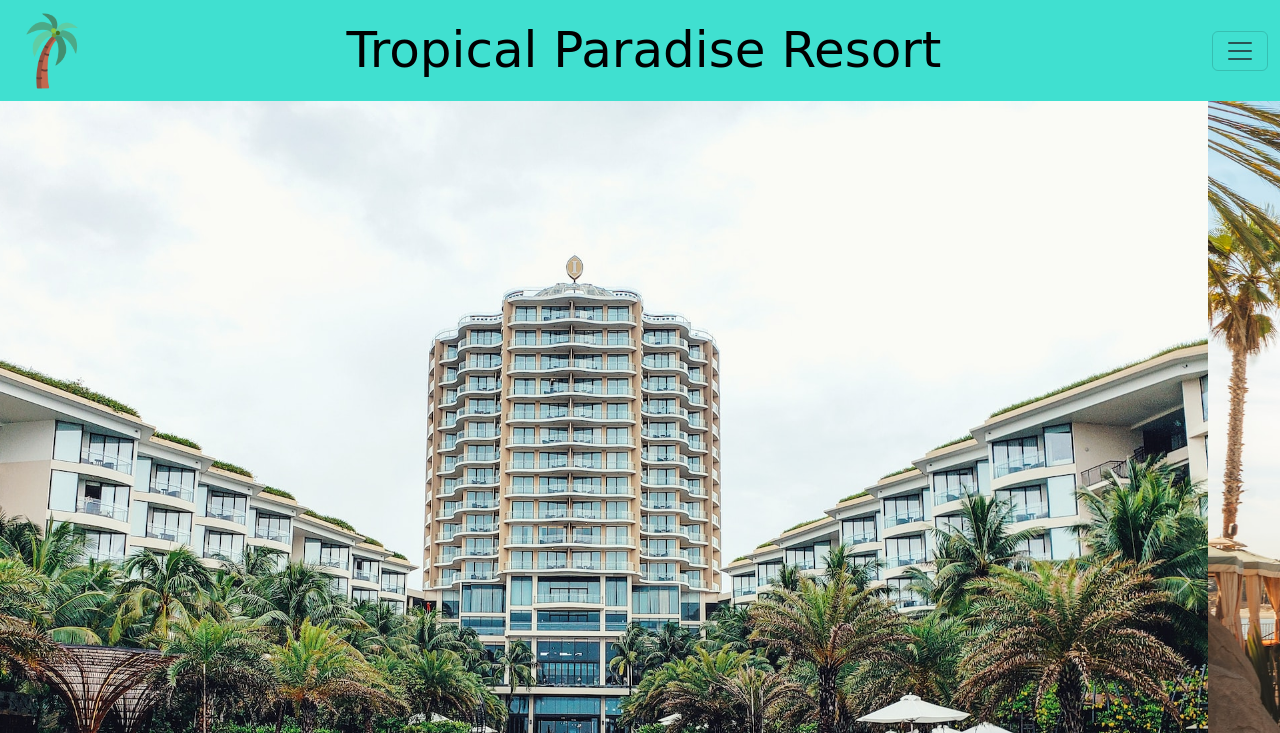
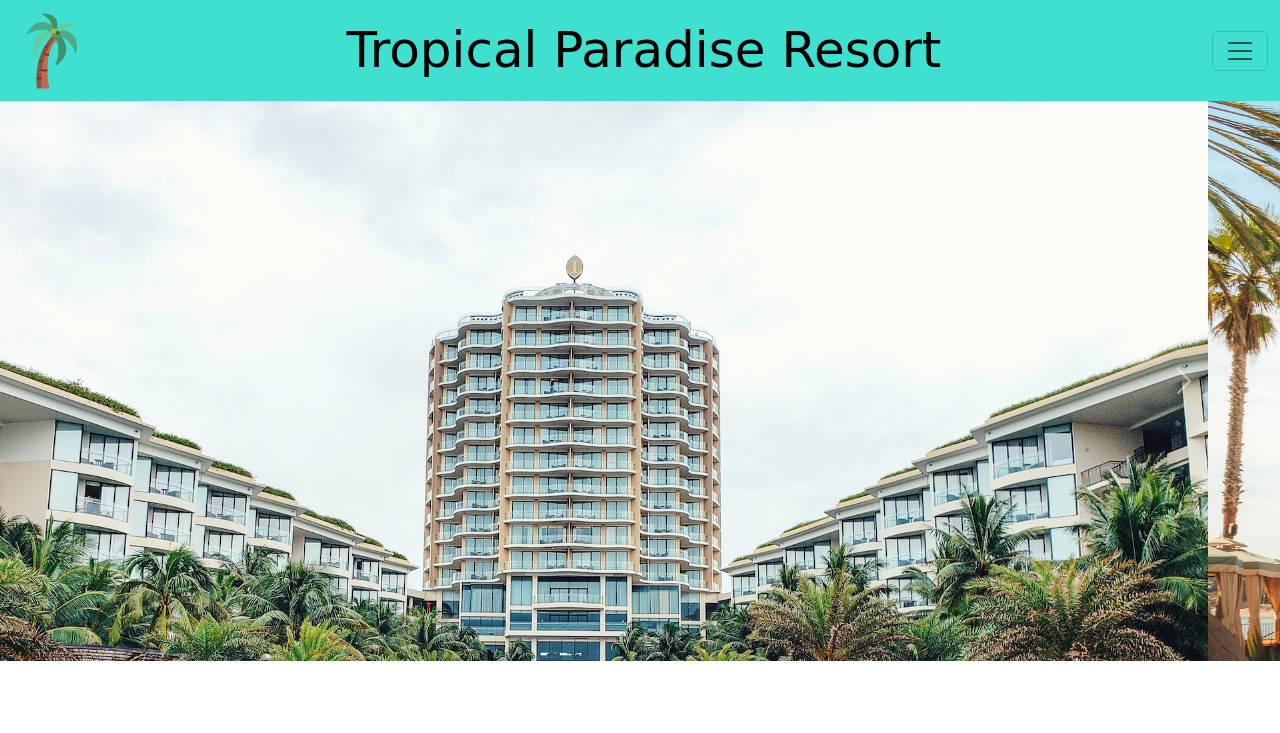
Before and after one commit to lausavii/yearup-vacation-resort, a plain HTML site: page index.html in a window 1280 px wide. Shown: the top 733 px of the page. Drawn offline with nearby package versions, Linux system fonts and the light colour scheme; a web font is replaced by a local one.

Commit message:
Made changes to the main css page.

```diff
--- a/style.css
+++ b/style.css
@@ -63,8 +63,13 @@ h1{
 span{
     text-decoration: underline plum wavy;
 }
+
+.carousel {
+  margin-bottom: 5rem;
+}
+
 .carousel-item {
-    max-width: 80rem;
+  height: 35rem;
 }
 
 .palm-tree{
```
